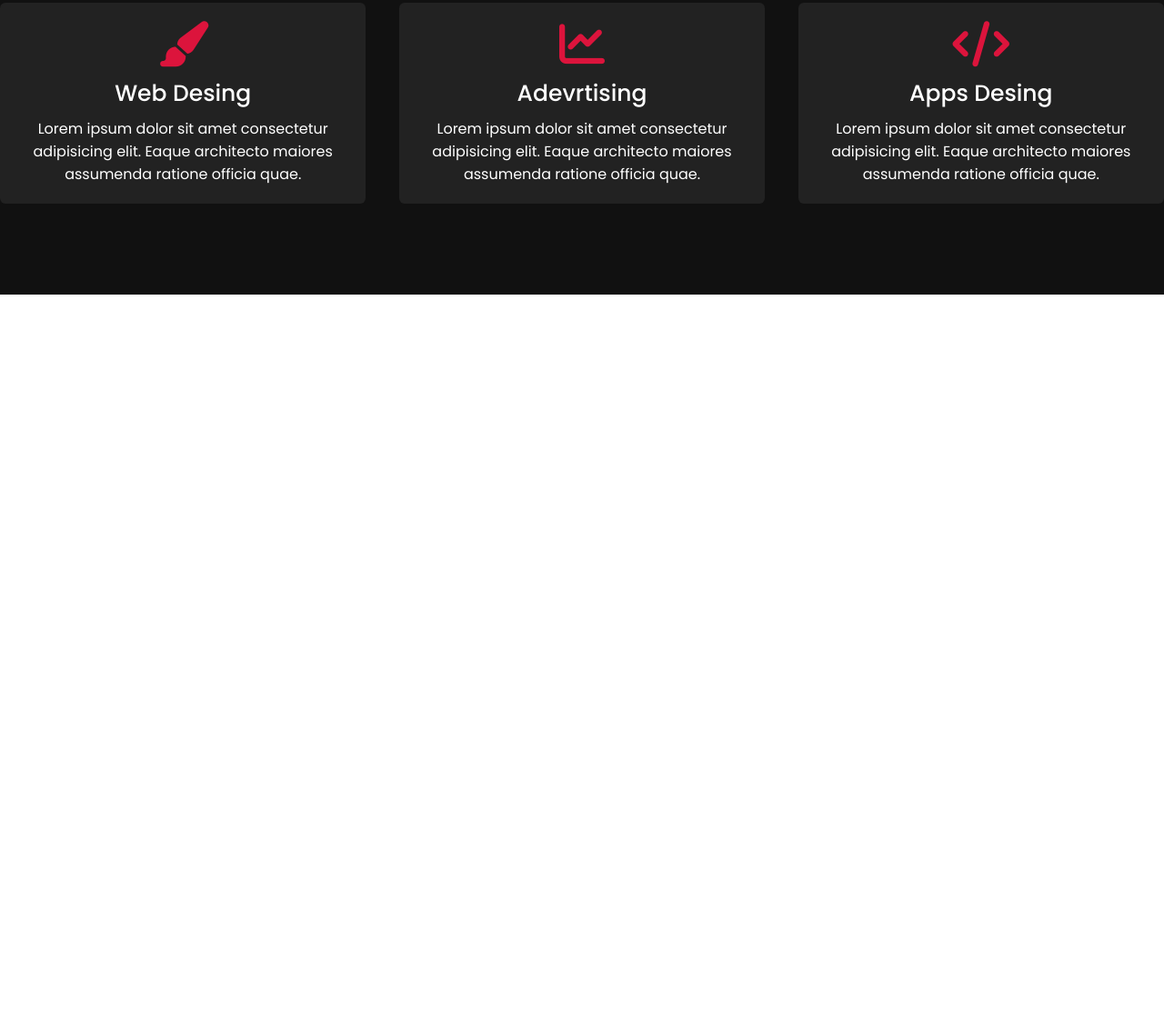
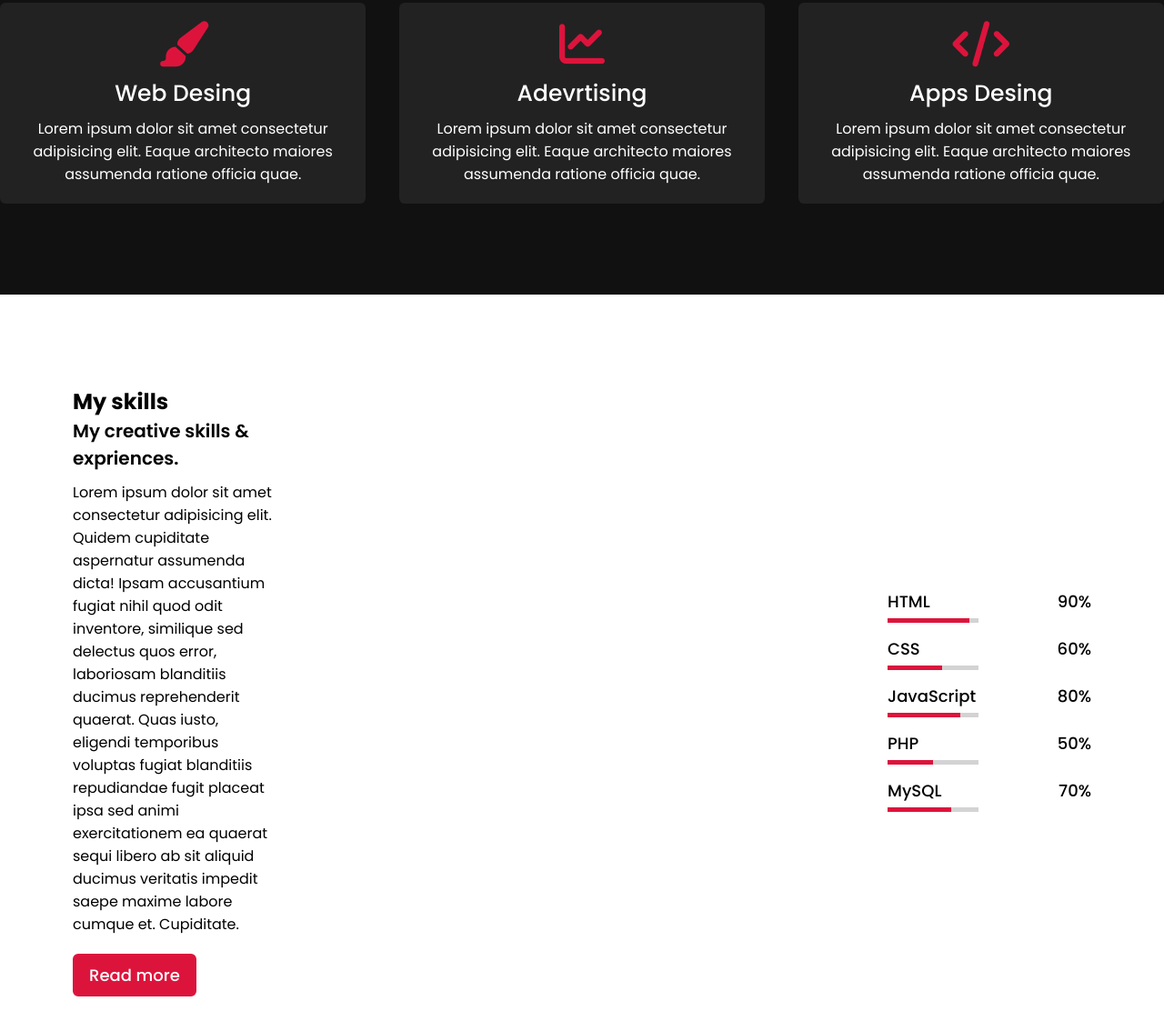
Before and after one commit to MURATARISOY/Portfolio-web, a plain HTML site: page index.html in a window 1280 px wide. Shown: the part 1900-3034 px from the top of the page at 91% size. Before the commit the page ends 2224 px from the top, so only its background shows below. Drawn offline with nearby package versions, Linux system fonts and the light colour scheme.

Commit message:
portfolio

```diff
--- a/index.html
+++ b/index.html
@@ -13,7 +13,6 @@
     <nav class="navbar">
         <div class="max-width">
             <div class="logo"><a href="#">Portfo<span>lio.</span></a></div>
-
         <!-- ul.menu>li*6>a kisayol -->
         <ul class="menu">
             <li><a href="#">Home</a></li>
@@ -84,7 +83,6 @@
 
                     </div>
                 </div>
-
             <div class="card">
                 <div class="box">
                     <i class="fas fa-code"></i>
@@ -95,7 +93,57 @@
         </div>
     </div>
 </div>
-</sectservices
+</section>
+<!-- skills section start -->
+<section class="skills" id="skills">
+    <div class="max-width">
+        <h2 class="tittle">My skills</h2>
+        <div class="skills-content">
+            <div class="column left">
+                <div class="text">My creative skills & expriences. </div>
+                <p>Lorem ipsum dolor sit amet consectetur adipisicing elit. Quidem cupiditate aspernatur assumenda dicta! Ipsam accusantium fugiat nihil quod odit inventore, similique sed delectus quos error, laboriosam blanditiis ducimus reprehenderit quaerat. Quas iusto, eligendi temporibus voluptas fugiat blanditiis repudiandae fugit placeat ipsa sed animi exercitationem ea quaerat sequi libero ab sit aliquid ducimus veritatis impedit saepe maxime labore cumque et. Cupiditate.</p>
+                <a href="#">Read more</a>
+            </div>
+            <div class="column right">
+                <div class="bars">
+                    <div class="info">
+                        <span>HTML</span>
+                        <span>90%</span>                    </div>
+                        <div class="line html"></div>
+                  </div>
+                  <div class="bars">
+                    <div class="info">
+                        <span>CSS</span>
+                        <span>60%</span>                    </div>
+                        <div class="line css"></div>
+                  </div>
+                  <div class="bars">
+                    <div class="info">
+                        <span>JavaScript</span>
+                        <span>80%</span>                    </div>
+                        <div class="line js"></div>
+                  </div>
+                  <div class="bars">
+                    <div class="info">
+                        <span>PHP</span>
+                        <span>50%</span>                    </div>
+                        <div class="line php"></div>
+                  </div>
+                  <div class="bars">
+                    <div class="info">
+                        <span>MySQL</span>
+                        <span>70%</span>                    </div>
+                        <div class="line mysql"></div>
+                  </div>
+                </div>
+            </div>
+        </div>
+    </div>
+</section>
+<!-- teams section start -->
+<section class="teams" id="teams">
+
+</section>
     <script src="script.js"></script>
 </body>
 </html>
--- a/style.css
+++ b/style.css
@@ -129,6 +129,16 @@ font-family: 'Ubuntu',sans-serif;
 /* all similar content styling code */
 section{
     padding: 100px 0;
+
+}
+.about,.services, .skills{
+    font-family: 'Poppins',sans-serif;
+}
+.about .about-content,.services .serv-content,.skills .skills-content{
+    display: flex;
+    flex-wrap: wrap;
+    align-items: center;
+    justify-content: space-between;
 }
 section .title{
     position:relative;
@@ -163,19 +173,12 @@ section .title::after{
 
 /* about section styling */
 
-.about,.services{
-    font-family: 'Poppins',sans-serif;
-}
+
 
 .about .title::after{
     content: "who i am";
 }
-.about .about-content,.services .serv-content{
-    display: flex;
-    flex-wrap: wrap;
-    align-items: center;
-    justify-content: space-between;
-}
+
 .about .about-content .left{
     width: 45%;
 
@@ -277,6 +280,93 @@ margin-bottom: 10px;
     font-weight: 500;
     margin: 10px 0 7px 0;
 }
+
+/* skills section styling */
+.skills .title::after{
+    content: "what i know";
+}
+.skills .skills-content .column{
+    width: calc(50% - 30%);
+}
+.skills .skills-content .left .text{
+    font-size: 20px;
+    font-weight: 600;
+    margin-bottom: 10px;
+
+}
+.skills .skills-content .left .p{
+    text-align: justify;
+
+}
+.skills .skills-content .left a{
+    display: inline-block;
+    background: crimson;
+    color: #fff;
+    font-size: 18px;
+    font-weight: 500;
+    padding: 8px 16px;
+    margin-top: 20px;
+    border-radius: 6px;
+    border:2px solid crimson;
+    transition: all 0.3s ease;
+}
+.skills .skills-content .left a:hover{
+    color: crimson;
+    background: none;
+}
+.skills .skills-content .right .bars{
+    margin-bottom: 15px;
+
+}
+.skills .skills-content .right .info{
+    display: flex;
+    margin-bottom: 5px;
+    align-items: center;
+    justify-content: space-between;
+}
+.skills .skills-content .right span{
+    font-weight: 500;
+    font-size: 18px;
+
+}
+.skills .skills-content .right .line{
+    height: 5px;
+    width: 100px;
+    background: lightgrey;
+    position: relative;
+}
+.skills .skills-content .right .line::before{
+content: "";
+position:absolute;
+height: 100%;
+left: 0;
+top: 0;
+background: crimson;
+}
+.skills .skills-content .right .html::before{
+    width: 90%;
+}
+.skills .skills-content .right .css::before{
+    width: 60%;
+}
+.skills .skills-content .right .js::before{
+    width: 80%;
+}
+.skills .skills-content .right .php::before{
+    width: 50%;
+}.skills .skills-content .right .mysql::before{
+    width: 70%;
+}
+
+
+
+
+
+
+
+
+
+
 
 
 
@@ -390,6 +480,12 @@ margin-bottom: 10px;
         margin-bottom: 20px;
 
     }
+    .skills .skills-content .column{
+        width: 100px;
+        margin-bottom: 35px;
+
+
+    }
 
     @media(max-width: 690px){
         .max-width{
@@ -410,7 +506,8 @@ margin-bottom: 10px;
 
 
         }
-        .services .serv-content .card{
+        .services .serv-content .card,
+        .skills .skills-content .column{
             width: 100%;
 
         }
```
